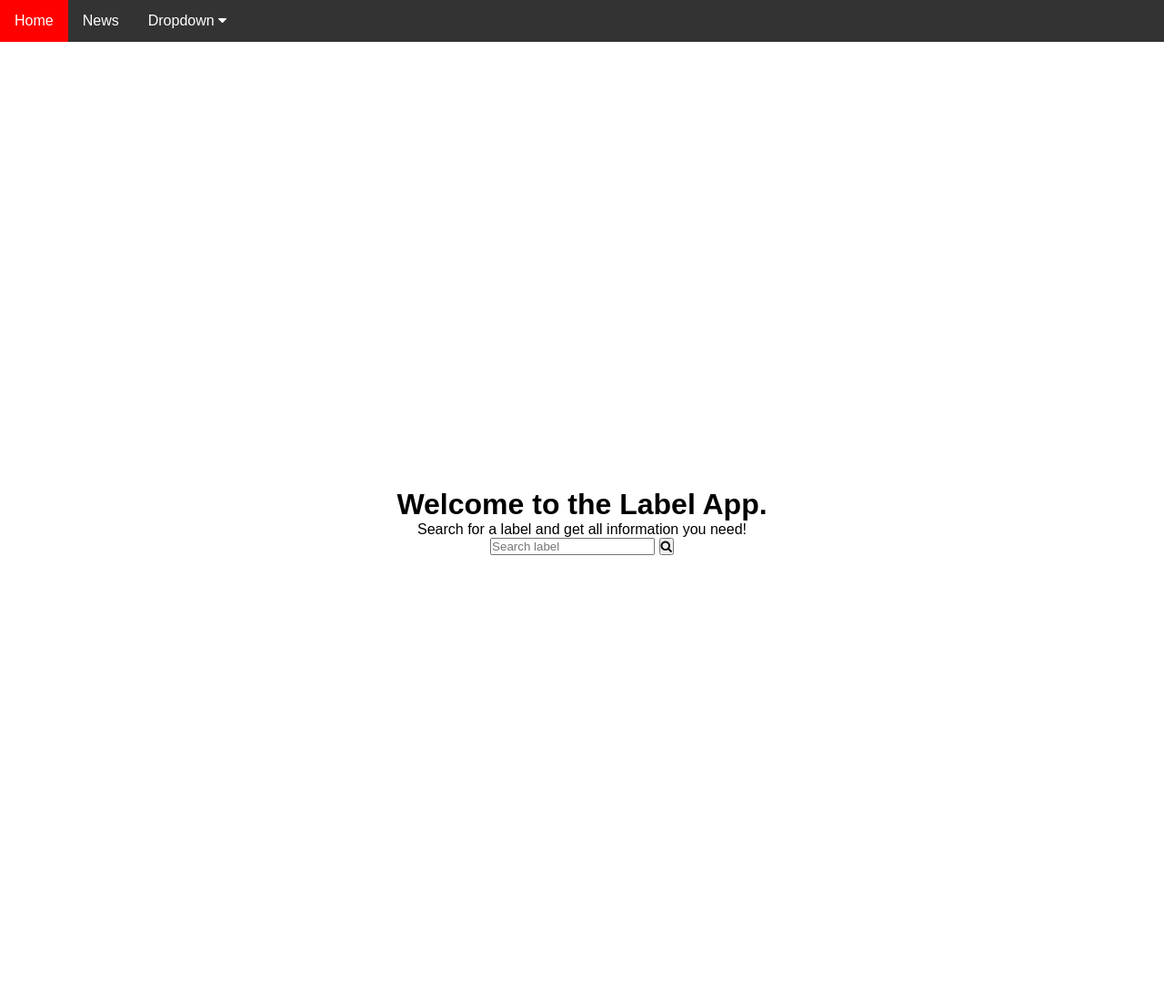
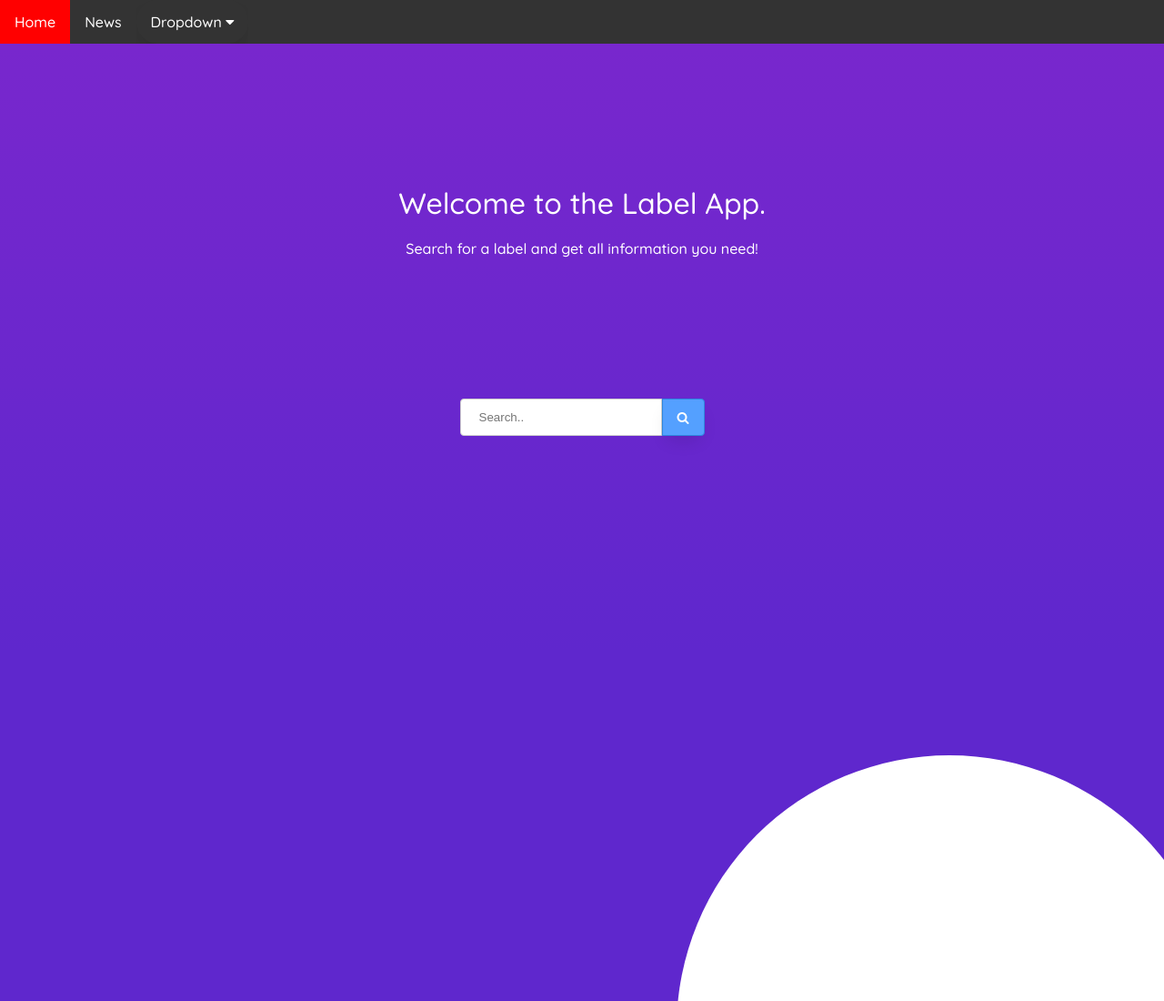
Before and after one commit to xLucaH/label_scanner, a Django app: page / in a window 1280 px wide. Shown: the whole page at 91% size. Run offline with Django 3.2, Linux system fonts and the light colour scheme.

Commit message:
- added templating with basic html template

```diff
--- a/label_app/static/styles.css
+++ b/label_app/static/styles.css
@@ -1,46 +1,88 @@
 body {
-  min-height: 100%;
-  font-family: Arial, Helvetica, sans-serif;
+  font-family: 'Quicksand', sans-serif;
+  font-weight: 500;
+  color: #ffffff;
+  background: rgb(95,39,205);
+  background: linear-gradient(0deg, rgba(95,39,205,1) 0%, rgba(95,39,205,1) 35%, rgba(122,39,205,1) 100%);
+}
+
+
+h1, h2, h3, h4, h5, h6 {
+ font-weight: 500;
 }
 
 html, body {
-  padding: 0;
-  margin: 0;
-
-  position:fixed;
+    position:fixed;
     top:0;
     bottom:0;
     left:0;
     right:0;
 }
 
-html {
-  height: 100%;
-}
 
 * {
   margin: 0;
   padding: 0;
   box-sizing: border-box;
+  list-style: none;
+  text-decoration: none;
 }
 
 .page {
   display: flex;
   flex-direction: column;
   min-height: 100%;
+
 }
 
 .main {
+  display: flex;
+  flex-direction: column;
   flex: 1;
+  margin: 0 50px;
+}
+
+.entry-wrapper {
+  flex: 1;
+  text-align: center;
+
   display: flex;
-
+  flex-direction: column;
   justify-content: center;
   align-items: center;
 }
 
+.entry-wrapper h1 {
+  margin-bottom: 20px;
+}
+
 .search-bar-form {
+  flex: 2;
 
-  text-align: center;
+  align-self: center;
+
+}
+
+
+.search-bar-form input[type=text]{
+  width: 100%;
+  padding: 12px 20px;
+  display: inline-block;
+  border: 1px solid #ccc;
+  border-radius: 4px 0 0 4px;
+  box-sizing: border-box;
+}
+
+.search-bar-form button{
+  border-radius: 0 4px 4px 0;
+  width: 50px;
+  border: 1px solid #2e86de;
+  background-color: #54a0ff;
+  color: white;
+}
+
+.search-bar-wrapper {
+  display: inline-flex;
 }
 
 .navbar {
@@ -103,20 +145,44 @@ html {
   display: block;
 }
 
-.search-bar-form {
-
-}
-
 .results__wrapper {
-
+  margin-top: 40px;
 }
 
 .results__item {
   display: flex;
+  flex-direction: column;
+  margin-bottom: 30px;
+
+  border-bottom: 1px solid black;
 }
 
-.results__item img {
-    max-width:150px;
+.results__short_info {
+  flex:2;
+}
+
+.results__short_info h2{
+  margin-bottom: 10px;
+}
+
+.results__more_info {
+  flex: 0;
+  margin-top: 30px;
+  margin-bottom: 5px;
+}
+
+.results__score {
+  flex: 1;
+  margin: 10px 0;
+  min-height: 40px;
+  font-size: 25px;
+}
+
+.results__preview-image img {
+  max-width: 150px;
+}
+
+.results__preview-image {
 }
 
 .checked {
@@ -125,3 +191,35 @@ html {
 
 .unchecked {
 }
+
+textarea:focus, input:focus{
+    outline: none;
+}
+
+
+.circle-big {
+  width: 110vw;
+  max-width: 600px;
+  max-height: 600px;
+  height: 110vw;
+  border-radius: 50%;
+  bottom: -30%;
+  right: -5%;
+  background: blue;
+  background: white;
+  position: absolute;
+}
+
+button {
+  padding: 11px 16px;
+  cursor: pointer;
+  border-width: 1px;
+  color: black;
+  border-color: #ffffff;
+  border-radius: 40px;
+  font-size: 14px;
+  font-weight: 400;
+  -webkit-box-shadow: 0px 10px 20px -6px rgb(0 0 0 / 12%);
+  -moz-box-shadow: 0px 10px 20px -6px rgba(0, 0, 0, 0.12);
+  box-shadow: 0px 10px 20px -6px rgb(0 0 0 / 12%);
+}
--- a/lavel_scanner/urls.py
+++ b/lavel_scanner/urls.py
@@ -8,7 +8,7 @@ from lavel_scanner import settings
 
 urlpatterns = [
     path('admin/', admin.site.urls),
-    path('', home),
+    path('', home, name="home"),
     path('search-label', search_label, name='search_label'),
     path('labels/<str:guid>', label_details, name='label_details'),
 ] + static(settings.MEDIA_URL, document_root=settings.MEDIA_ROOT)
--- /dev/null
+++ b/templates/base_template.html
@@ -0,0 +1,38 @@
+{% load static %}
+
+<!DOCTYPE html>
+<html>
+<head>
+<meta name="viewport" content="width=device-width, initial-scale=1">
+<link rel="stylesheet" href="{% static '/styles.css' %}">
+<link href="https://fonts.googleapis.com/css?family=Quicksand:300,500" rel="stylesheet">
+<link rel="stylesheet" href="https://cdnjs.cloudflare.com/ajax/libs/font-awesome/4.7.0/css/font-awesome.min.css">
+</head>
+<body>
+
+<div class="page">
+    <div class="circle-big"></div>
+    <div class="navbar">
+      <a href="{% url 'home' %}">Home</a>
+      <a href="#news">News</a>
+      <div class="dropdown">
+        <button class="dropbtn">Dropdown
+          <i class="fa fa-caret-down"></i>
+        </button>
+        <div class="dropdown-content">
+          <a href="#">Link 1</a>
+          <a href="#">Link 2</a>
+          <a href="#">Link 3</a>
+        </div>
+      </div>
+    </div>
+
+    <div class="main">
+    {%  block content %}
+
+	{% endblock %}
+    </div>
+</div>
+
+</body>
+</html>
--- a/templates/home.html
+++ b/templates/home.html
@@ -1,40 +1,19 @@
+{% extends "base_template.html" %}
+
 {% load static %}
 
-<!DOCTYPE html>
-<html>
-<head>
-<meta name="viewport" content="width=device-width, initial-scale=1">
-<link rel="stylesheet" href="{% static '/styles.css' %}">
-<link rel="stylesheet" href="https://cdnjs.cloudflare.com/ajax/libs/font-awesome/4.7.0/css/font-awesome.min.css">
-</head>
-<body>
+{% block content %}
 
-<div class="page">
-    <div class="navbar">
-      <a href="#home">Home</a>
-      <a href="#news">News</a>
-      <div class="dropdown">
-        <button class="dropbtn">Dropdown
-          <i class="fa fa-caret-down"></i>
-        </button>
-        <div class="dropdown-content">
-          <a href="#">Link 1</a>
-          <a href="#">Link 2</a>
-          <a href="#">Link 3</a>
-        </div>
-      </div>
+<div class="entry-wrapper">
+    <h1>Welcome to the Label App.</h1>
+    <p>Search for a label and get all information you need!</p>
+</div>
+<form class="search-bar-form" action="{% url 'search_label' %}" method="post" autocomplete=off>
+    {% csrf_token %}
+    <div class="search-bar-wrapper">
+        <input type="text" placeholder="Search.." name="label_search" required>
+        <button type="submit"><i class="fa fa-search search-btn"></i></button>
     </div>
+</form>
 
-    <div class="main">
-        <form class="search-bar-form" action="{% url 'search_label' %}" method="post">
-            {% csrf_token %}
-            <h1>Welcome to the Label App.</h1>
-            <p>Search for a label and get all information you need!</p>
-            <input type="text" placeholder="Search label" name="label_search">
-            <button type="submit"><i class="fa fa-search"></i></button>
-        </form>
-    </div>
-</div>
-
-</body>
-</html>
+{% endblock %}
```
Also changed, not shown: templates/label_details.html (+5 -32 lines), templates/search_label.html (+13 -32 lines), label_app/static/label_images/202105191305397118cc7134-31fb-4de4-8f61-75b736d636bb.png.
